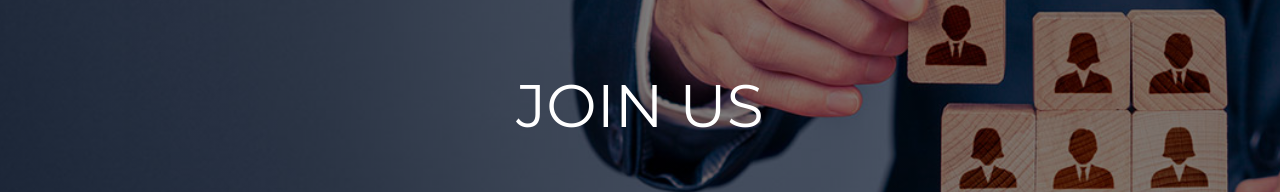
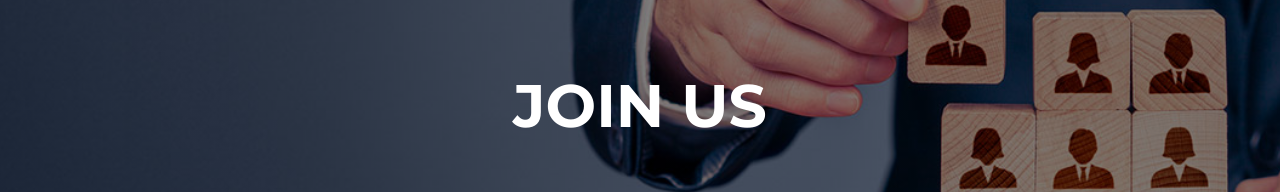
Before and after one commit to prixite/prixite.github.io, a Next.js app in the folder v2/prixite/: page /careers in a window 1280 px wide. Shown: the part 249-441 px from the top of the page. Built offline with nearby package versions, Linux system fonts and the light colour scheme.

Commit message:
fixed style of careers page

```diff
--- a/v2/prixite/styles/pagesStyles/careers.scss
+++ b/v2/prixite/styles/pagesStyles/careers.scss
@@ -1,9 +1,9 @@
 .main-container {
     padding: 230px 0px 190px 0px;
+
+    .main-heading {
+        font-weight: bold;
+        text-transform: uppercase;
+        color: white
+    }
 }
-
-.main-heading {
-    font-weight: bold;
-    text-transform: uppercase;
-    color: white
-}
```
